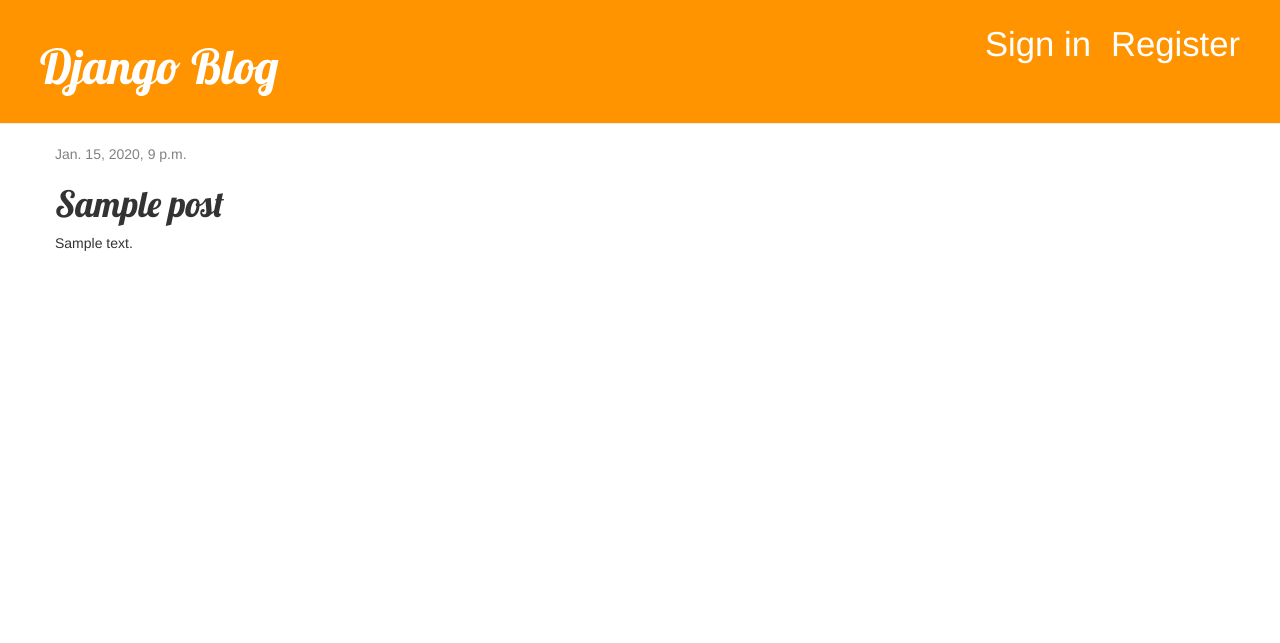
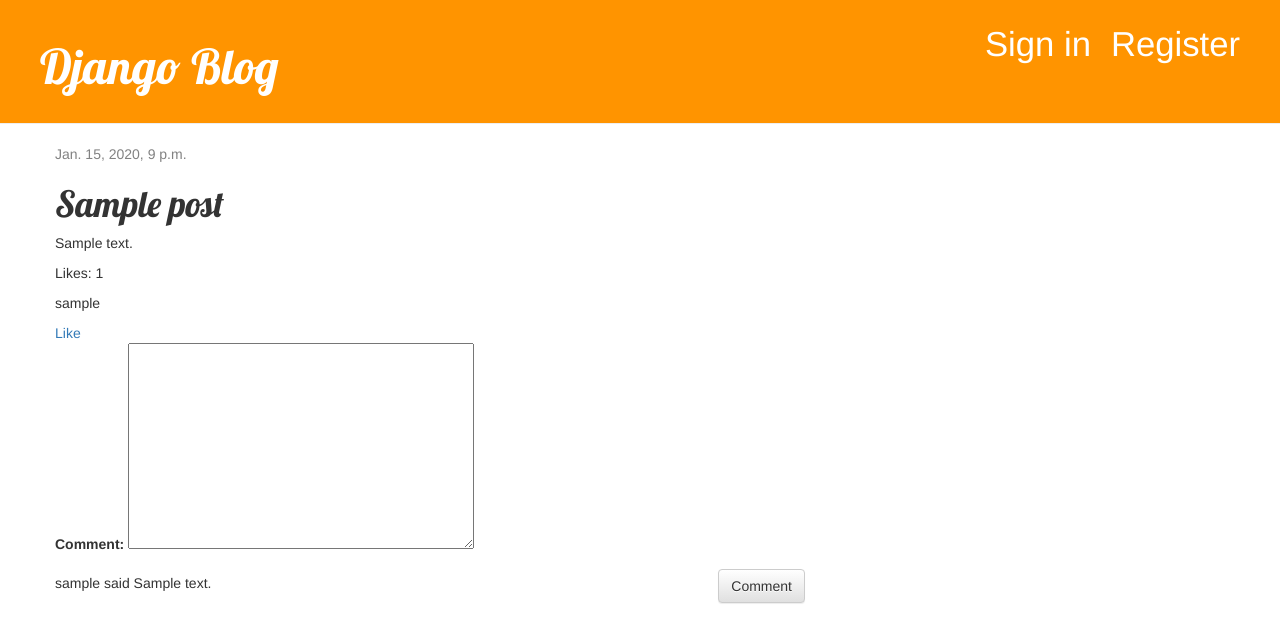
Before and after one commit to adamth/blog, a Django app: page /post/1/ in a window 1280 px wide. Shown: the top 643 px of the page. Run offline with Django 3.2, Linux system fonts and the light colour scheme; tables that the repository leaves empty hold one stand-in row (values such as "Sample post"); some libraries are stand-ins or nearby versions.

Commit message:
Add likes and comments

```diff
--- a/blog/forms.py
+++ b/blog/forms.py
@@ -1,6 +1,6 @@
 from django import forms
 
-from .models import Post
+from .models import Post, Comment
 
 
 class PostForm(forms.ModelForm):
@@ -8,3 +8,10 @@ class PostForm(forms.ModelForm):
     class Meta:
         model = Post
         fields = ('title', 'text',)
+
+
+class CommentForm(forms.ModelForm):
+
+    class Meta:
+        model = Comment
+        fields = ('comment',)
--- a/blog/models.py
+++ b/blog/models.py
@@ -17,5 +17,33 @@ class Post(models.Model):
         self.published_date = timezone.now()
         self.save()
 
+    @property
+    def likes(self):
+        return self.like_set.all().count()
+
+    def liked(self, user_id):
+        '''Check to see if the current user has already liked the post'''
+        return any(l.author.id == user_id for l in self.like_set.all())
+
     def __str__(self):
         return self.title
+
+
+class Comment(models.Model):
+    post = models.ForeignKey('Post', on_delete=models.CASCADE)
+    author = models.ForeignKey('auth.User', on_delete=models.CASCADE)
+    comment = models.TextField()
+    posted_date = models.DateTimeField(
+        default=timezone.now
+    )
+
+    def __str__(self):
+        return self.comment
+
+
+class Like(models.Model):
+    post = models.ForeignKey('Post', on_delete=models.CASCADE)
+    author = models.ForeignKey('auth.User', on_delete=models.CASCADE)
+    liked_date = models.DateTimeField(
+        default=timezone.now
+    )
--- a/blog/templates/blog/post/detail.html
+++ b/blog/templates/blog/post/detail.html
@@ -11,5 +11,19 @@
     {% endif %}
     <h1>{{ post.title }}</h1>
     <p>{{ post.text|linebreaksbr }}</p>
+    <p>Likes: {{ post.likes }}</p>
+    {% for like in post.like_set.all %}
+    <p>{{like.author}}</p>
+    {% endfor %} {% if liked %}
+    <p>Thanks!</p>
+    {% else %}
+    <a href="{% url 'post_like' pk=post.pk %}">Like</a>
+    {% endif %}
+    <form action="{% url 'post_comment' pk=post.pk %}" method="POST" class="comment-form">{% csrf_token %} {{ form.as_p }}
+        <button type="submit" class="save btn btn-default">Comment</button>
+    </form>
+    {% for comment in post.comment_set.all %}
+    <p>{{comment.author}} said {{comment}}</p>
+    {% endfor %}
 </div>
 {% endblock %}
--- a/blog/urls.py
+++ b/blog/urls.py
@@ -9,4 +9,6 @@ urlpatterns = [
     url(r'^register/$', views.register, name='register'),
     url(r'^signin/', views.sign_in, name='sign_in'),
     url(r'^signout/', views.sign_out, name='sign_out'),
+    url(r'^post/(?P<pk>\d+)/like/$', views.post_like, name='post_like'),
+    url(r'^post/(?P<pk>\d+)/comment/$', views.post_comment, name='post_comment'),
 ]
--- a/blog/views.py
+++ b/blog/views.py
@@ -2,8 +2,8 @@ from django.shortcuts import render, get_object_or_404, redirect
 from django.utils import timezone
 from django.contrib.auth import login, authenticate, logout
 from django.contrib.auth.forms import UserCreationForm, AuthenticationForm
-from .models import Post
-from .forms import PostForm
+from .models import Post, Like
+from .forms import PostForm, CommentForm
 
 
 def post_list(request):
@@ -14,7 +14,9 @@ def post_list(request):
 
 def post_detail(request, pk):
     post = get_object_or_404(Post, pk=pk)
-    return render(request, 'blog/post/detail.html', {'post': post})
+    form = CommentForm()
+    liked = post.liked(request.user.id)
+    return render(request, 'blog/post/detail.html', {'post': post, 'liked': liked, 'form': form})
 
 
 def post_new(request):
@@ -40,7 +42,7 @@ def post_edit(request, pk):
             post.author = request.user
             post.published_date = timezone.now()
             post.save()
-            return redirect('post/detail', pk=post.pk)
+            return redirect('/post/{}'.format(post.pk))
     else:
         form = PostForm(instance=post)
     return render(request, 'blog/post/edit.html', {'form': form})
@@ -61,7 +63,7 @@ def register(request):
             return redirect('index')
     else:
         form = UserCreationForm()
-    return render(request, 'blog/registration/register.html', {'form': form})
+    return render(request, 'blog/registration/register.html', {'form': form, 'heading': 'Register'})
 
 
 def sign_in(request):
@@ -82,3 +84,28 @@ def sign_in(request):
 def sign_out(request):
     logout(request)
     return redirect('index')
+
+
+def post_like(request, pk):
+    if request.user.is_authenticated:
+        like = Like()
+        like.author = request.user
+        like.post = Post.objects.get(pk=pk)
+        like.save()
+        return redirect('/post/{}'.format(pk))
+    else:
+        return redirect('sign_in')
+
+
+def post_comment(request, pk):
+    if request.user.is_authenticated:
+        if request.method == 'POST':
+            form = CommentForm(request.POST)
+            if form.is_valid():
+                comment = form.save(commit=False)
+                comment.author = request.user
+                comment.post = Post.objects.get(pk=pk)
+                comment.save()
+    else:
+        return redirect('sign_in')
+    return redirect('/post/{}'.format(pk))
```
Also changed, not shown: blog/migrations/0002_comment_like.py (added).
